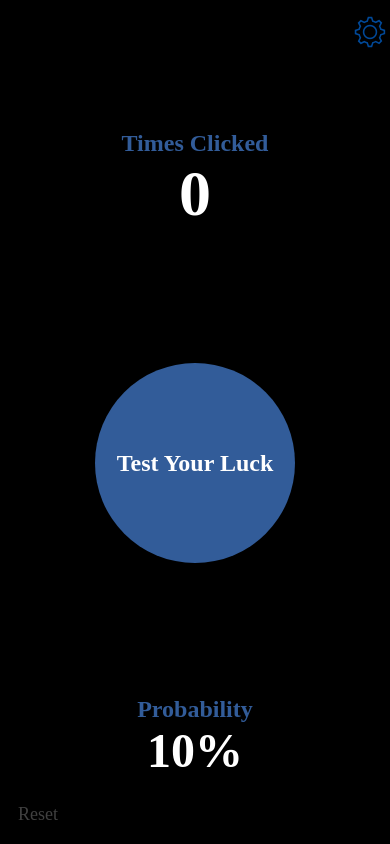
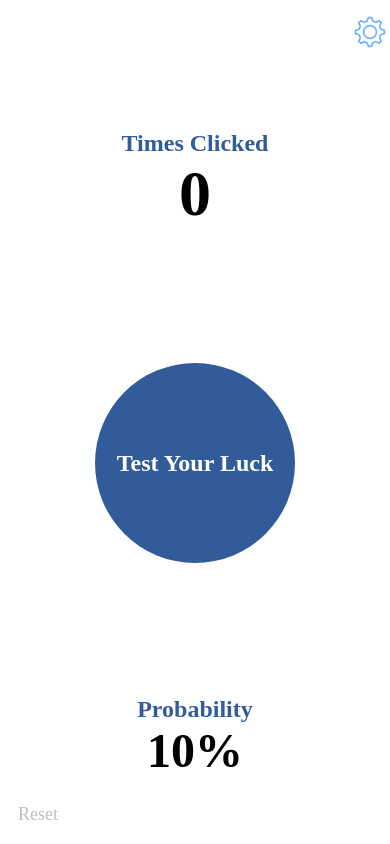
Before and after one commit to PPadilla44/HowLuckyAreYou, a React Native app: screen /Root in a window 390 px wide. Built offline with nearby package versions, Linux system fonts and the light colour scheme; what expo-linking would draw is missing.

Commit message:
Started Percent input UI

```diff
--- a/App.tsx
+++ b/App.tsx
@@ -8,7 +8,7 @@ import useColorScheme from './hooks/useColorScheme';
 export default function App() {
 
   // const theme = useColorScheme();
-  const theme = "dark";
+  const theme = "light";
 
   return (
     <SafeAreaProvider>
--- a/components/MainButton/MainButton.tsx
+++ b/components/MainButton/MainButton.tsx
@@ -14,7 +14,7 @@ const MainButton = () => {
     const handlePress = () => dispatch!({ type: 'INCREASE' });
 
     // const theme = useColorScheme();
-    const theme = "dark";
+    const theme = "light";
 
     if (didHit) {
         return (
--- a/components/Themed.tsx
+++ b/components/Themed.tsx
@@ -1,5 +1,5 @@
-import { Text as DefaultText, View as DefaultView, TouchableOpacity as DefaultTouchableOpacity  } from 'react-native';
-import { Icon as DefaultIcon, IconProps as DefaultIconProps } from 'react-native-elements';
+import { Text as DefaultText, View as DefaultView, TouchableOpacity as DefaultTouchableOpacity } from 'react-native';
+import { Icon as DefaultIcon, IconProps as DefaultIconProps, Input as DefaultInput, InputProps as DefaultInputProps } from 'react-native-elements';
 
 import Colors from '../constants/Colors';
 
@@ -10,7 +10,7 @@ export const useThemeColor = (
     colorName: keyof typeof Colors.light & keyof typeof Colors.dark
 ) => {
     // const theme = useColorScheme();
-    const theme = "dark";
+    const theme = "light";
 
     const colorFromProps = props[theme];
 
@@ -26,29 +26,37 @@ export type TextProps = ThemeProps & DefaultText['props'];
 export type ViewProps = ThemeProps & DefaultView['props'];
 export type TouchableOpacityProps = ThemeProps & DefaultTouchableOpacity['props'];
 export type IconProps = ThemeProps & DefaultIconProps;
+export type InputProps = ThemeProps & DefaultInputProps;
 
 export const Text = (props: TextProps) => {
     const { style, lightColor, darkColor, ...otherProps } = props;
-    const color = useThemeColor({ light: lightColor, dark: darkColor}, "text");
+    const color = useThemeColor({ light: lightColor, dark: darkColor }, "text");
 
-    return <DefaultText style={[{color}, style]} {...otherProps} />
+    return <DefaultText style={[{ color, fontFamily: "Futura" }, style]} {...otherProps} />
 }
 
 export const View = (props: ViewProps) => {
     const { style, lightColor, darkColor, ...otherProps } = props;
     const backgroundColor = useThemeColor({ light: lightColor, dark: darkColor }, "background");
 
-    return <DefaultView style={[{backgroundColor}, style]}  {...otherProps} />
+    return <DefaultView style={[{ backgroundColor }, style]}  {...otherProps} />
 }
 
 export const TouchableOpacity = (props: TouchableOpacityProps) => {
     const { style, lightColor, darkColor, ...otherProps } = props;
     const backgroundColor = useThemeColor({ light: lightColor, dark: darkColor }, "button");
-    return <DefaultTouchableOpacity style={[{backgroundColor}, style]} {...otherProps} />
+    return <DefaultTouchableOpacity style={[{ backgroundColor }, style]} {...otherProps} />
 }
 
 export const Icon = (props: IconProps) => {
     const { style, lightColor, darkColor, ...otherProps } = props;
     const color = useThemeColor({ light: lightColor, dark: darkColor }, "icon");
-    return <DefaultIcon tvParallaxProperties={undefined} color={color} {...otherProps}  />
+    return <DefaultIcon tvParallaxProperties={undefined} color={color} {...otherProps} />
 }
+
+export const Input = (props: InputProps) => {
+    const { style, lightColor, darkColor, ...otherProps } = props;
+    const backgroundColor = useThemeColor({ light: lightColor, dark: darkColor }, "input");
+    const color = useThemeColor({ light: lightColor, dark: darkColor }, "text");
+    return <DefaultInput style={[{backgroundColor, color }, style]} {...otherProps} />
+}
--- a/constants/Colors.ts
+++ b/constants/Colors.ts
@@ -9,6 +9,7 @@ export default {
         modal: "white",
         icon: button,
         button: secondary,
+        input: "#E6E6E6"
         // tabIconSelected: button,
     },
     dark: {
@@ -17,6 +18,7 @@ export default {
         modal: "#252525",
         icon: button,
         button: secondary,
+        input: "#808080"
         // tabIconSelected: tintColorDark,
     },
     shared: {
--- a/navigation/Navigation.tsx
+++ b/navigation/Navigation.tsx
@@ -14,7 +14,7 @@ import LinkingConfiguration from './LinkingConfiguration';
 export default function Navigation() {
 
     // const colorScheme = useColorScheme();
-    const colorScheme = "dark";
+    const colorScheme = "light";
 
     return (
         <NavigationContainer
@@ -30,7 +30,7 @@ const Stack = createNativeStackNavigator<RootStackParamList>();
 function RootNavigator() {
 
     // const colorScheme = useColorScheme();
-    const colorScheme = "dark";
+    const colorScheme = "light";
 
 
     return (
--- a/screens/Dropdown.tsx
+++ b/screens/Dropdown.tsx
@@ -1,5 +1,5 @@
 import { Platform, StyleSheet } from 'react-native';
-import { Text, View } from "../components/Themed"
+import { Text, View, Input } from "../components/Themed"
 import React from 'react'
 import { StatusBar } from 'expo-status-bar';
 
@@ -7,8 +7,10 @@ const Dropdown = () => {
     return (
         <View style={styles.container} darkColor="#252525">
             <StatusBar style={Platform.OS === 'ios' ? 'light' : 'auto'} />
-            <Text>YEZ</Text>
-            <Text>SOME FORM STUDD HERE</Text>
+            <View style={styles.inputContainer}>
+                <Input style={styles.input} keyboardType="numeric"/>
+                <Text style={{ fontSize: 48, fontWeight: "bold" }} >%</Text>
+            </View>
         </View>
     )
 }
@@ -19,5 +21,17 @@ const styles = StyleSheet.create({
     container: {
         flex: 1,
         alignItems: "center",
+    },
+    inputContainer: {
+        paddingHorizontal: 24,
+        flexDirection: "row",
+        backgroundColor:"red",
+
+    },
+    input: {
+        borderRadius: 15,
+        fontSize: 48,
+        fontWeight: "bold",
+        fontFamily: "Futura"
     }
 })
```
